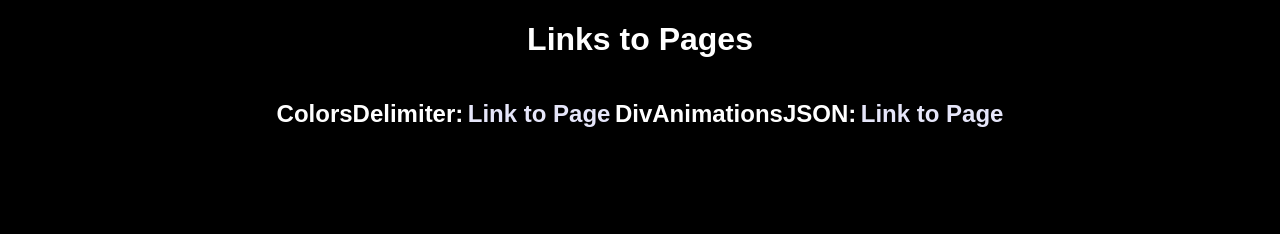
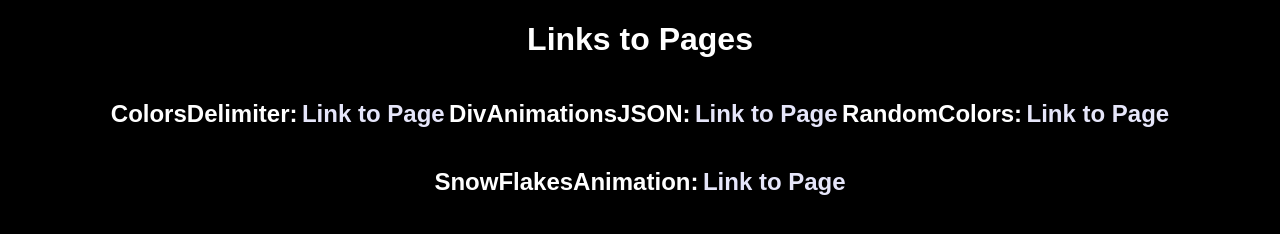
Before and after one commit to Jovann365/InternetProgramming, a plain HTML site: page index.html in a window 1280 px wide. Drawn offline with Linux system fonts and the light colour scheme.

Commit message:
updated index

```diff
--- a/index.html
+++ b/index.html
@@ -26,5 +26,7 @@
 <h1>Links to Pages</h1>
 <h2>ColorsDelimiter: </h2> <a href="Projects/ColorsDelimiter.html"><h2>Link to Page</h2></a>
 <h2>DivAnimationsJSON: </h2> <a href="Projects/DivAnimationsJSON.html"><h2>Link to Page</h2></a>
+<h2>RandomColors: </h2> <a href="Projects/RandomColors.html"><h2>Link to Page</h2></a>
+<h2>SnowFlakesAnimation: </h2> <a href="Projects/SnowFlakes/SnowFlakeAnimation.html"><h2>Link to Page</h2></a>
 </body>
 </html>
```
